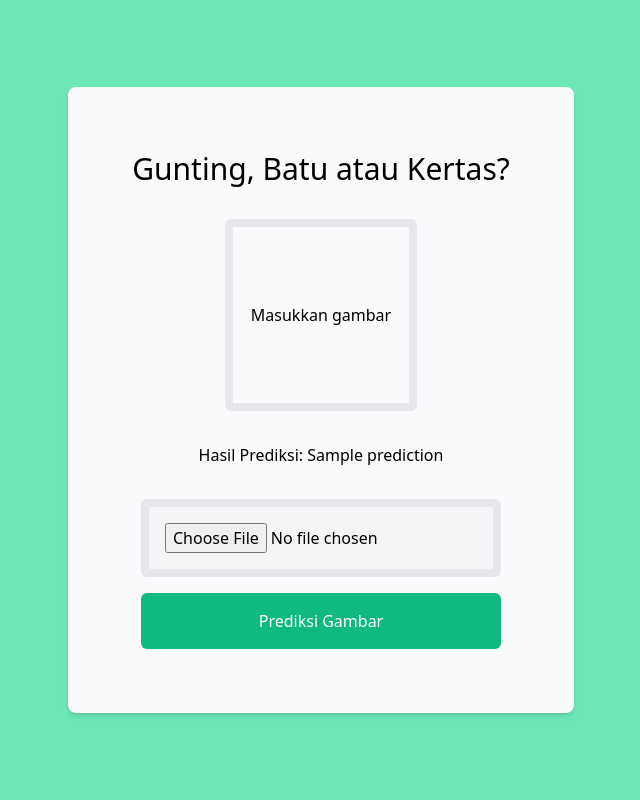
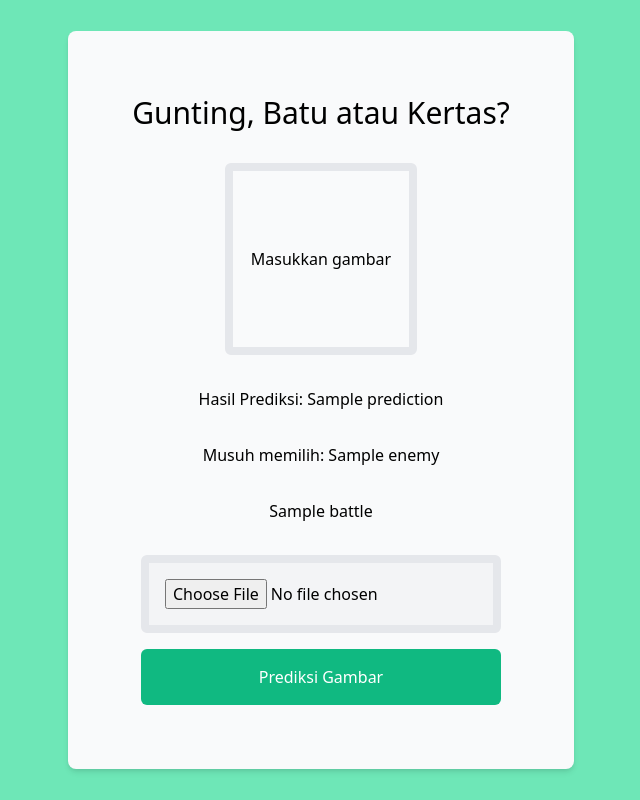
Before and after one commit to Otniel113/Jankenpon-Deploy, a Flask app: template templates/index.html in a window 1280 px wide. Shown: the part 128-928 px from the top of the page, without its empty margins (319-959 px from the left). Run offline with Flask 2, Linux system fonts and the light colour scheme; the template is opened without the code that fills it: most values are stand-ins (such as "Sample title", 1, 10 or a date in 2020).

Commit message:
Menambah battle

```diff
--- a/app.py
+++ b/app.py
@@ -4,10 +4,39 @@ from tensorflow.keras.preprocessing.image import img_to_array, load_img
 from tensorflow import expand_dims
 import numpy as np
 import os
+import random
 
 app = Flask(__name__)
 app.config['UPLOAD_FOLDER'] = './static/uploads/'
 model = load_model('best_model.h5')
+
+def enemy_choice():
+    choice = random.randint(0,2)
+    if (choice == 0):
+        return "Batu"
+    elif (choice == 1):
+        return "Gunting"
+    else:
+        return "Kertas"
+
+def battle_condition(yours, enemy):
+    if (yours == enemy):
+        return "Seri!"
+    elif (yours == "Gunting"):
+        if (enemy == "Kertas"):
+            return "Anda menang!"
+        else:
+            return "Anda kalah!"
+    elif (yours == "Kertas"):
+        if (enemy == "Gunting"):
+            return "Anda kalah!"
+        else:
+            return "Anda menang!"
+    else:
+        if (enemy == "Kertas"):
+            return "Anda kalah!"
+        else:
+            return "Anda menang!"
 
 def convert_prediction(predicted):
     if (predicted[0] == 1):
@@ -35,7 +64,9 @@ def index():
             img_path = os.path.join(app.config['UPLOAD_FOLDER'], image.filename)
             image.save(img_path)
             prediction = predict_label(img_path)
-            return render_template('index.html', uploaded_image=image.filename, prediction=prediction)
+            enemy = enemy_choice()
+            battle = battle_condition(prediction, enemy)
+            return render_template('index.html', uploaded_image=image.filename, prediction=prediction, enemy=enemy, battle=battle)
 
     return render_template('index.html')
 
--- a/requirements.txt
+++ b/requirements.txt
@@ -3,3 +3,4 @@ tensorflow-cpu
 gunicorn
 pillow
 numpy
+random
--- a/templates/index.html
+++ b/templates/index.html
@@ -60,6 +60,10 @@
                 </div>
                 {% endif %} {% if prediction %}
                 <p class="mb-8">Hasil Prediksi: {{prediction}}</p>
+                {% endif %} {% if enemy %}
+                <p class="mb-8">Musuh memilih: {{enemy}}</p>
+                {% endif %} {% if battle %}
+                <p class="mb-8">{{battle}}</p>
                 {% endif %}
 
                 <form
```
